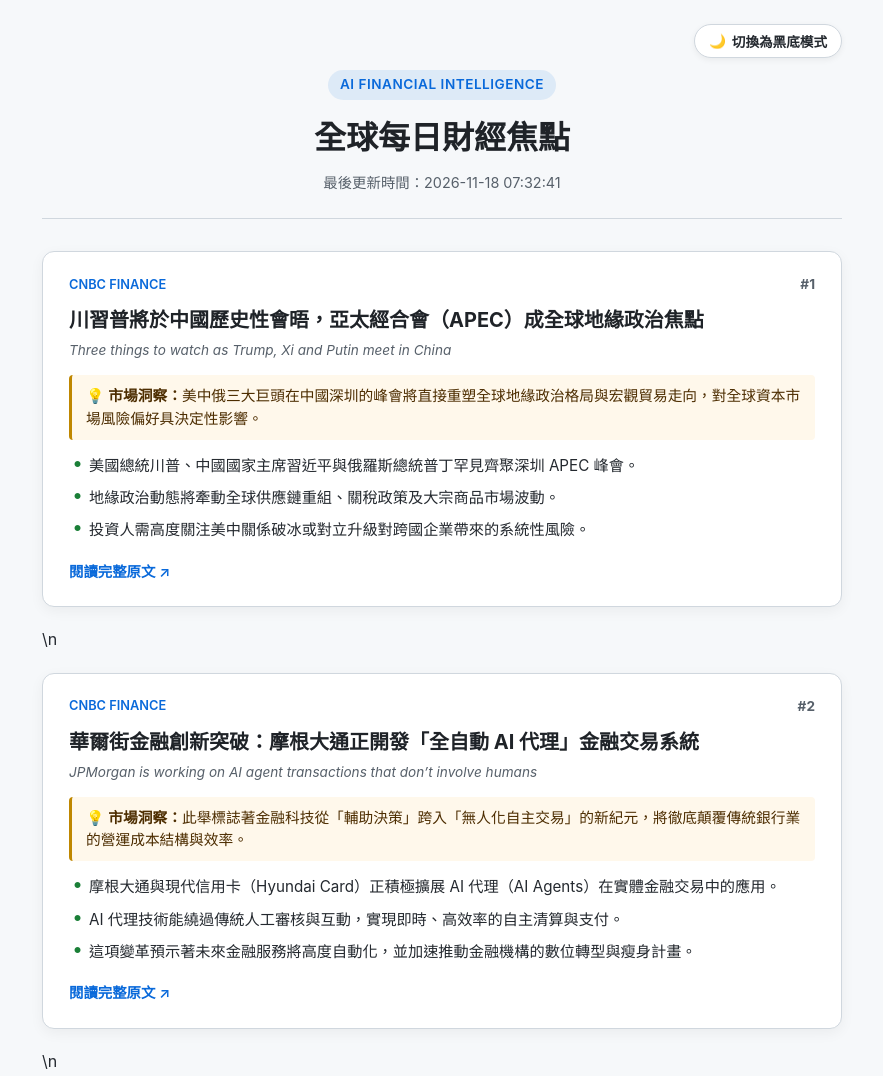
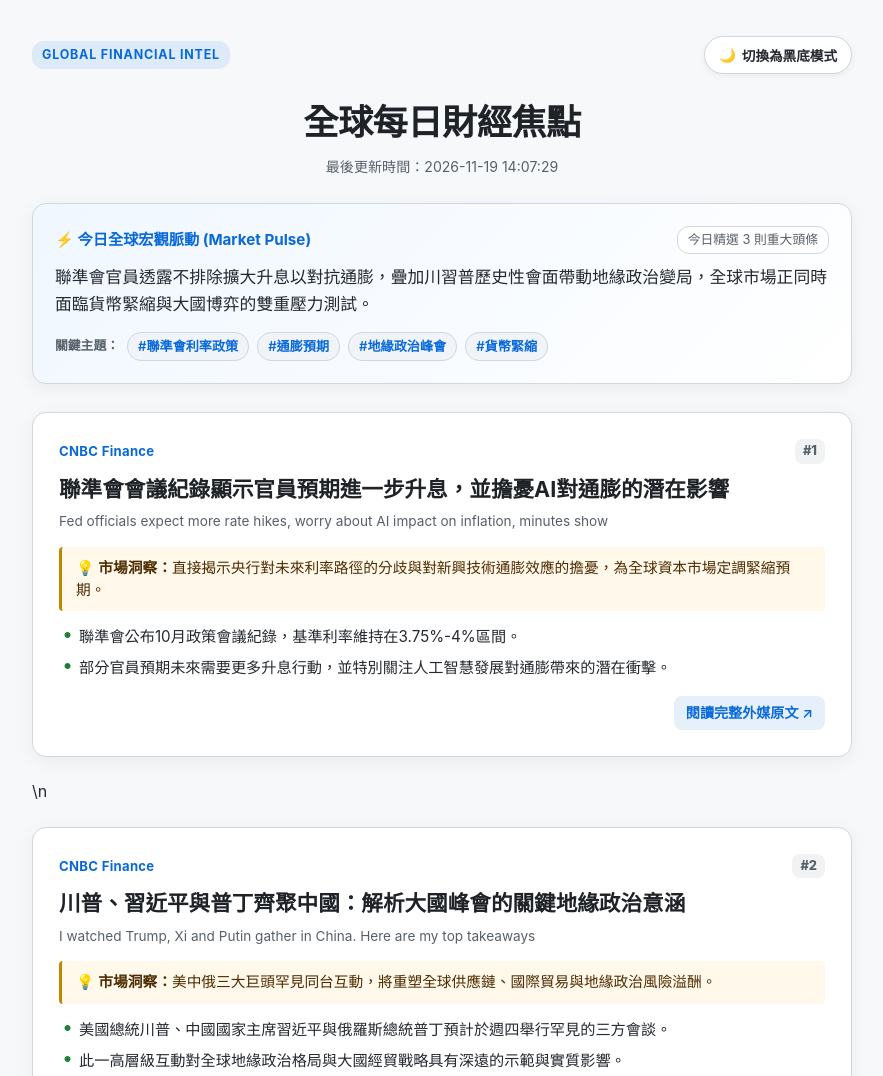
Before and after one commit to j810225-collab/daily-financial-news, a plain HTML site: page index.html in a window 1280 px wide. Shown: the top 1076 px of the page, without its empty margins (198-1081 px from the left). Drawn offline with Linux system fonts and the light colour scheme.

Commit message:
Add dual schedule fallback to prevent GitHub Actions dropped cron and update Nov 19 digest

```diff
--- a/index.html
+++ b/index.html
@@ -2,14 +2,14 @@
 <html lang="zh-TW">
 <head>
     <meta charset="UTF-8">
-    <meta name="viewport" content="width=device-width, initial-scale=1.0">
+    <meta name="viewport" content="width=device-width, initial-scale=1.0, maximum-scale=5.0">
     <title>全球每日財經焦點 | Global Financial Digest</title>
     <style>
         :root {
             --bg: #0d1117;
             --card-bg: #161b22;
             --card-hover-border: #58a6ff66;
-            --card-shadow: none;
+            --card-shadow: 0 4px 20px rgba(0, 0, 0, 0.25);
             --border: #30363d;
             --text-primary: #f0f6fc;
             --text-secondary: #8b949e;
@@ -23,13 +23,18 @@
             --theme-btn-bg: #21262d;
             --theme-btn-border: #363b42;
             --theme-btn-text: #c9d1d9;
+            --pulse-bg: linear-gradient(135deg, rgba(88, 166, 255, 0.08) 0%, rgba(139, 148, 158, 0.04) 100%);
+            --pulse-border: #30363d;
+            --pill-bg: #21262d;
+            --pill-text: #58a6ff;
+            --pill-border: #30363d;
         }
 
         body.light-theme {
             --bg: #f6f8fa;
             --card-bg: #ffffff;
             --card-hover-border: #0969da66;
-            --card-shadow: 0 4px 14px rgba(0, 0, 0, 0.05);
+            --card-shadow: 0 4px 18px rgba(0, 0, 0, 0.06);
             --border: #d0d7de;
             --text-primary: #24292f;
             --text-secondary: #57606a;
@@ -43,6 +48,11 @@
             --theme-btn-bg: #ffffff;
             --theme-btn-border: #d0d7de;
             --theme-btn-text: #24292f;
+            --pulse-bg: linear-gradient(135deg, #f0f7ff 0%, #ffffff 100%);
+            --pulse-border: #d0d7de;
+            --pill-bg: #f0f4f9;
+            --pill-text: #0969da;
+            --pill-border: #d0d7de;
         }
 
         * {
@@ -57,20 +67,32 @@
             background-color: var(--bg);
             color: var(--text-primary);
             line-height: 1.6;
-            padding: 24px 16px;
+            padding: clamp(16px, 4vw, 36px) clamp(12px, 3vw, 24px);
+            -webkit-font-smoothing: antialiased;
         }
 
         .container {
-            max-width: 800px;
+            max-width: 820px;
             margin: 0 auto;
-            position: relative;
         }
 
-        /* 主題切換按鈕區 */
+        /* 頂部導航列 */
         .top-toolbar {
             display: flex;
-            justify-content: flex-end;
-            margin-bottom: 12px;
+            justify-content: space-between;
+            align-items: center;
+            margin-bottom: 20px;
+        }
+
+        .brand-badge {
+            font-size: 0.78rem;
+            font-weight: 700;
+            letter-spacing: 0.8px;
+            color: var(--accent);
+            background: var(--badge-bg);
+            padding: 4px 10px;
+            border-radius: 12px;
+            text-transform: uppercase;
         }
 
         .theme-toggle-btn {
@@ -87,6 +109,7 @@
             gap: 6px;
             box-shadow: 0 2px 6px rgba(0,0,0,0.06);
             user-select: none;
+            min-height: 38px;
         }
 
         .theme-toggle-btn:hover {
@@ -94,48 +117,106 @@
             transform: scale(1.02);
         }
 
+        /* 標頭區 */
         header {
             text-align: center;
-            margin-bottom: 32px;
-            padding-bottom: 24px;
-            border-bottom: 1px solid var(--border);
-        }
-
-        .tagline {
-            display: inline-block;
-            background: var(--badge-bg);
-            color: var(--accent);
-            font-size: 0.85rem;
-            font-weight: 600;
-            padding: 4px 12px;
-            border-radius: 20px;
-            margin-bottom: 12px;
-            letter-spacing: 0.5px;
+            margin-bottom: 24px;
         }
 
         h1 {
-            font-size: 2rem;
-            font-weight: 700;
-            margin-bottom: 8px;
+            font-size: clamp(1.6rem, 5vw, 2.2rem);
+            font-weight: 800;
+            margin-bottom: 6px;
             color: var(--text-title);
+            letter-spacing: -0.5px;
         }
 
         .update-time {
             color: var(--text-secondary);
-            font-size: 0.9rem;
+            font-size: 0.88rem;
         }
 
+        /* 今日情報速讀儀表盒 (Executive Summary) */
+        .market-pulse-card {
+            background: var(--pulse-bg);
+            border: 1px solid var(--pulse-border);
+            border-radius: 14px;
+            padding: clamp(16px, 3vw, 22px);
+            margin-bottom: 28px;
+            box-shadow: var(--card-shadow);
+        }
+
+        .pulse-header {
+            display: flex;
+            align-items: center;
+            justify-content: space-between;
+            margin-bottom: 10px;
+            flex-wrap: wrap;
+            gap: 8px;
+        }
+
+        .pulse-title {
+            display: inline-flex;
+            align-items: center;
+            gap: 6px;
+            font-size: 0.95rem;
+            font-weight: 700;
+            color: var(--accent);
+        }
+
+        .pulse-stat {
+            font-size: 0.8rem;
+            color: var(--text-secondary);
+            background: var(--card-bg);
+            padding: 3px 10px;
+            border-radius: 12px;
+            border: 1px solid var(--border);
+        }
+
+        .pulse-overview {
+            font-size: clamp(0.95rem, 2.5vw, 1.05rem);
+            line-height: 1.6;
+            color: var(--text-primary);
+            font-weight: 500;
+            margin-bottom: 14px;
+        }
+
+        .topics-wrapper {
+            display: flex;
+            align-items: center;
+            flex-wrap: wrap;
+            gap: 8px;
+        }
+
+        .topic-label {
+            font-size: 0.8rem;
+            color: var(--text-secondary);
+            font-weight: 600;
+        }
+
+        .topic-pill {
+            display: inline-block;
+            background-color: var(--pill-bg);
+            color: var(--pill-text);
+            border: 1px solid var(--pill-border);
+            padding: 3px 10px;
+            border-radius: 14px;
+            font-size: 0.82rem;
+            font-weight: 600;
+        }
+
+        /* 新聞卡片列表 */
         .news-list {
             display: flex;
             flex-direction: column;
-            gap: 20px;
+            gap: 22px;
         }
 
         .news-card {
             background-color: var(--card-bg);
             border: 1px solid var(--border);
-            border-radius: 12px;
-            padding: 22px 26px;
+            border-radius: 14px;
+            padding: clamp(18px, 4vw, 26px);
             box-shadow: var(--card-shadow);
             transition: transform 0.2s ease, border-color 0.2s ease, box-shadow 0.2s ease;
         }
@@ -153,36 +234,39 @@
         }
 
         .source-tag {
-            font-size: 0.8rem;
+            font-size: 0.82rem;
             color: var(--accent);
-            font-weight: 600;
-            text-transform: uppercase;
+            font-weight: 700;
+            letter-spacing: 0.3px;
         }
 
-        .rank-num {
-            font-size: 0.85rem;
+        .rank-badge {
+            font-size: 0.8rem;
+            font-weight: 800;
             color: var(--text-secondary);
-            font-weight: bold;
+            background: rgba(139, 148, 158, 0.12);
+            padding: 2px 8px;
+            border-radius: 8px;
         }
 
         .card-title {
-            font-size: 1.25rem;
+            font-size: clamp(1.15rem, 3vw, 1.35rem);
             font-weight: 700;
             margin-bottom: 6px;
             color: var(--text-title);
-            line-height: 1.4;
+            line-height: 1.45;
         }
 
         .original-title {
             font-size: 0.85rem;
             color: var(--text-secondary);
-            font-style: italic;
             margin-bottom: 14px;
+            word-break: break-word;
         }
 
         .importance-box {
             background-color: var(--importance-bg);
-            border-left: 3px solid var(--importance-border);
+            border-left: 3.5px solid var(--importance-border);
             color: var(--importance-text);
             padding: 10px 14px;
             border-radius: 4px;
@@ -203,6 +287,7 @@
             margin-bottom: 8px;
             font-size: 0.95rem;
             color: var(--text-primary);
+            line-height: 1.55;
         }
 
         .key-points li::before {
@@ -215,34 +300,67 @@
             line-height: 1;
         }
 
-        .read-more {
+        .card-footer {
+            display: flex;
+            justify-content: flex-end;
+            margin-top: 10px;
+        }
+
+        .read-more-btn {
             display: inline-flex;
             align-items: center;
             gap: 6px;
             color: var(--accent);
             text-decoration: none;
-            font-size: 0.9rem;
+            font-size: 0.88rem;
             font-weight: 600;
+            padding: 6px 12px;
+            border-radius: 8px;
+            background: var(--badge-bg);
+            transition: background 0.2s ease, transform 0.2s ease;
         }
 
-        .read-more:hover {
-            text-decoration: underline;
+        .read-more-btn:hover {
+            opacity: 0.85;
+            transform: translateX(2px);
         }
 
         footer {
             text-align: center;
             margin-top: 40px;
-            padding-top: 20px;
+            padding-top: 24px;
             border-top: 1px solid var(--border);
             color: var(--text-secondary);
             font-size: 0.85rem;
+        }
+
+        /* 針對小螢幕 (< 480px) 極致緊湊優化 */
+        @media (max-width: 480px) {
+            .pulse-header {
+                flex-direction: column;
+                align-items: flex-start;
+            }
+            .news-card {
+                padding: 16px;
+            }
+            .card-title {
+                font-size: 1.12rem;
+            }
+            .importance-box {
+                font-size: 0.88rem;
+                padding: 8px 12px;
+            }
+            .key-points li {
+                font-size: 0.9rem;
+            }
         }
     </style>
 </head>
 <body>
     <div class="container">
-        <!-- 主題切換按鈕 -->
+        <!-- 頂部導航列 -->
         <div class="top-toolbar">
+            <div class="brand-badge">Global Financial Intel</div>
             <button class="theme-toggle-btn" id="themeToggleBtn" onclick="toggleTheme()">
                 <span id="themeIcon">☀️</span>
                 <span id="themeText">切換為白底模式</span>
@@ -250,78 +368,96 @@
         </div>
 
         <header>
-            <div class="tagline">AI FINANCIAL INTELLIGENCE</div>
             <h1>全球每日財經焦點</h1>
-            <div class="update-time">最後更新時間：2026-11-18 07:32:41</div>
+            <div class="update-time">最後更新時間：2026-11-19 14:07:29</div>
         </header>
 
+        <!-- 今日情報速讀儀表盒 (Executive Summary) -->
+        <section class="market-pulse-card">
+            <div class="pulse-header">
+                <div class="pulse-title">⚡ 今日全球宏觀脈動 (Market Pulse)</div>
+                <div class="pulse-stat">今日精選 3 則重大頭條</div>
+            </div>
+            <p class="pulse-overview">聯準會官員透露不排除擴大升息以對抗通膨，疊加川習普歷史性會面帶動地緣政治變局，全球市場正同時面臨貨幣緊縮與大國博弈的雙重壓力測試。</p>
+            <div class="topics-wrapper">
+                <span class="topic-label">關鍵主題：</span>
+                <span class="topic-pill">#聯準會利率政策</span><span class="topic-pill">#通膨預期</span><span class="topic-pill">#地緣政治峰會</span><span class="topic-pill">#貨幣緊縮</span>
+            </div>
+        </section>
+
+        <!-- 新聞清單 -->
         <main class="news-list">
             <article class="news-card">
     <div class="card-header">
         <span class="source-tag">CNBC Finance</span>
-        <span class="rank-num">#1</span>
+        <span class="rank-badge">#1</span>
     </div>
-    <h2 class="card-title">川習普將於中國歷史性會晤，亞太經合會（APEC）成全球地緣政治焦點</h2>
-    <div class="original-title">Three things to watch as Trump, Xi and Putin meet in China</div>
+    <h2 class="card-title">聯準會會議紀錄顯示官員預期進一步升息，並擔憂AI對通膨的潛在影響</h2>
+    <div class="original-title">Fed officials expect more rate hikes, worry about AI impact on inflation, minutes show</div>
 
     <div class="importance-box">
-        💡 <strong>市場洞察：</strong>美中俄三大巨頭在中國深圳的峰會將直接重塑全球地緣政治格局與宏觀貿易走向，對全球資本市場風險偏好具決定性影響。
+        💡 <strong>市場洞察：</strong>直接揭示央行對未來利率路徑的分歧與對新興技術通膨效應的擔憂，為全球資本市場定調緊縮預期。
     </div>
 
     <ul class="key-points">
-        <li>美國總統川普、中國國家主席習近平與俄羅斯總統普丁罕見齊聚深圳 APEC 峰會。</li><li>地緣政治動態將牽動全球供應鏈重組、關稅政策及大宗商品市場波動。</li><li>投資人需高度關注美中關係破冰或對立升級對跨國企業帶來的系統性風險。</li>
+        <li>聯準會公布10月政策會議紀錄，基準利率維持在3.75%-4%區間。</li><li>部分官員預期未來需要更多升息行動，並特別關注人工智慧發展對通膨帶來的潛在衝擊。</li>
     </ul>
 
-    <a href="https://www.cnbc.com/2026/11/18/apec-trump-xi-putin-shenzhen.html" target="_blank" rel="noopener noreferrer" class="read-more">
-        閱讀完整原文 ↗
-    </a>
+    <div class="card-footer">
+        <a href="https://www.cnbc.com/2026/11/18/fed-minutes-october-2026.html" target="_blank" rel="noopener noreferrer" class="read-more-btn">
+            閱讀完整外媒原文 ↗
+        </a>
+    </div>
 </article>\n<article class="news-card">
     <div class="card-header">
         <span class="source-tag">CNBC Finance</span>
-        <span class="rank-num">#2</span>
+        <span class="rank-badge">#2</span>
     </div>
-    <h2 class="card-title">華爾街金融創新突破：摩根大通正開發「全自動 AI 代理」金融交易系統</h2>
-    <div class="original-title">JPMorgan is working on AI agent transactions that don’t involve humans</div>
+    <h2 class="card-title">川普、習近平與普丁齊聚中國：解析大國峰會的關鍵地緣政治意涵</h2>
+    <div class="original-title">I watched Trump, Xi and Putin gather in China. Here are my top takeaways</div>
 
     <div class="importance-box">
-        💡 <strong>市場洞察：</strong>此舉標誌著金融科技從「輔助決策」跨入「無人化自主交易」的新紀元，將徹底顛覆傳統銀行業的營運成本結構與效率。
+        💡 <strong>市場洞察：</strong>美中俄三大巨頭罕見同台互動，將重塑全球供應鏈、國際貿易與地緣政治風險溢酬。
     </div>
 
     <ul class="key-points">
-        <li>摩根大通與現代信用卡（Hyundai Card）正積極擴展 AI 代理（AI Agents）在實體金融交易中的應用。</li><li>AI 代理技術能繞過傳統人工審核與互動，實現即時、高效率的自主清算與支付。</li><li>這項變革預示著未來金融服務將高度自動化，並加速推動金融機構的數位轉型與瘦身計畫。</li>
+        <li>美國總統川普、中國國家主席習近平與俄羅斯總統普丁預計於週四舉行罕見的三方會談。</li><li>此一高層級互動對全球地緣政治格局與大國經貿戰略具有深遠的示範與實質影響。</li>
     </ul>
 
-    <a href="https://www.cnbc.com/2026/11/18/jpmorgan-hyundai-card-ai-agents-payments.html" target="_blank" rel="noopener noreferrer" class="read-more">
-        閱讀完整原文 ↗
-    </a>
+    <div class="card-footer">
+        <a href="https://www.cnbc.com/2026/11/18/trump-xi-putin-apec-shenzhen-china.html" target="_blank" rel="noopener noreferrer" class="read-more-btn">
+            閱讀完整外媒原文 ↗
+        </a>
+    </div>
 </article>\n<article class="news-card">
     <div class="card-header">
         <span class="source-tag">CNBC Finance</span>
-        <span class="rank-num">#3</span>
+        <span class="rank-badge">#3</span>
     </div>
-    <h2 class="card-title">美中角力白熱化：輝達與蘋果等美國巨頭面臨日益嚴峻的「中國困境」</h2>
-    <div class="original-title">U.S. companies from Nvidia to Apple face a growing China dilemma</div>
+    <h2 class="card-title">聯準會華勒警告：央行可能需要透過「震撼市場」的兩碼升息來壓制通膨</h2>
+    <div class="original-title">Fed’s Waller says central bank may need to ‘shock people’ with half-point rate hike</div>
 
     <div class="importance-box">
-        💡 <strong>市場洞察：</strong>在中美科技與經濟對抗加劇之際，跨國科技巨頭面臨雙重政治與市場壓力，其供應鏈與營收成長正遭遇結構性挑戰。
+        💡 <strong>市場洞察：</strong>鷹派官員的強硬表態大幅提高金融市場對激進貨幣政策的戒心，直接衝擊風險資產估值。
     </div>
 
     <ul class="key-points">
-        <li>從輝達到蘋果等美國龍頭企業，正夾在華盛頓的出口管制與北京的本土化政策之間。</li><li>地緣政治壓力迫使企業必須在獲利豐厚的中國市場與合規風險之間做出艱難抉擇。</li><li>此困境將加速全球科技供應鏈的「脫鉤」或「在地化」趨勢，影響相關企業的長期估值。</li>
+        <li>通膨持續高於聯準會2%的目標，促使央行官員轉向更具攻擊性的政策立場。</li><li>理事華勒指出，必要時可能需要採取半個百分點（兩碼）的升息來震撼市場以達到控管通膨效果。</li>
     </ul>
 
-    <a href="https://www.cnbc.com/2026/11/17/us-tech-firms-china-ties-political-pressure.html" target="_blank" rel="noopener noreferrer" class="read-more">
-        閱讀完整原文 ↗
-    </a>
+    <div class="card-footer">
+        <a href="https://www.cnbc.com/2026/11/18/federal-reserve-governor-christopher-waller.html" target="_blank" rel="noopener noreferrer" class="read-more-btn">
+            閱讀完整外媒原文 ↗
+        </a>
+    </div>
 </article>
         </main>
 
         <footer>
-            <p>由 Gemini AI 自動篩選與摘要 • 每日定時更新</p>
+            <p>由 Gemini AI 自動篩選與深度繁中洞察 • 每日定時更新</p>
         </footer>
     </div>
 
-    <!-- 主題切換與自動記憶腳本 -->
     <script>
         function applyTheme(theme) {
             const body = document.body;
@@ -344,13 +480,11 @@
             applyTheme(currentTheme);
         }
 
-        // 初始化時優先讀取使用者記憶中的偏好
         (function initTheme() {
             const savedTheme = localStorage.getItem("user-theme-preference");
             if (savedTheme) {
                 applyTheme(savedTheme);
             } else {
-                // 如果使用者系統預設偏好淺色，自動貼合
                 const prefersLight = window.matchMedia && window.matchMedia("(prefers-color-scheme: light)").matches;
                 applyTheme(prefersLight ? "light" : "dark");
             }
```
Also changed, not shown: 1 other file.
